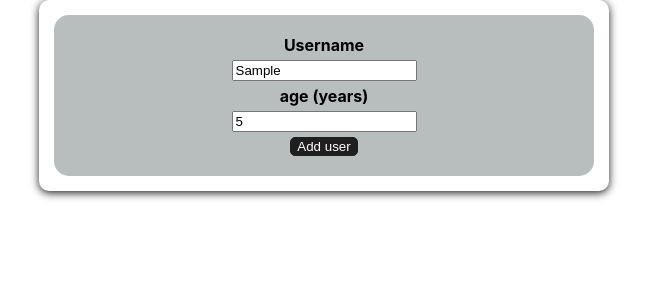
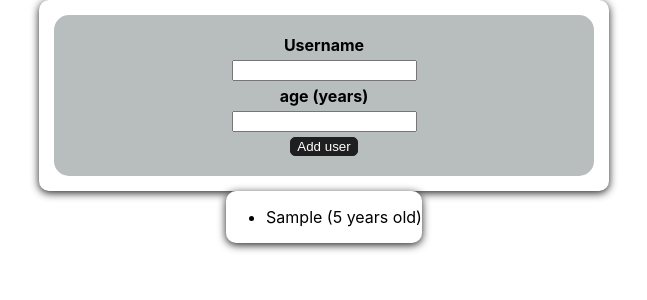
Before and after one commit to ruhollah82/demo-react, a React (Create React App) app: page / in a window 1280 px wide. Both pictures are taken after typing "Sample", "5" into the empty fields and a click on the button "Add user". Shown: the top 300 px of the page, without its empty margins (316-963 px from the left). Built offline with nearby package versions, Linux system fonts and the light colour scheme.

Commit message:
Added Users list

```diff
--- a/src/App.css
+++ b/src/App.css
@@ -1,5 +1,7 @@
 .App {
   display: flex;
+  flex-direction: column;
+  align-items: center;
   background-color: transparent;
   justify-content: center;
 }
--- a/src/App.js
+++ b/src/App.js
@@ -1,10 +1,21 @@
+import React, { useState } from "react";
 import "./App.css";
 import AddUser from "./components/Users/AddUser";
+import UserList from "./components/Users/UserList";
 
 function App() {
+  const [userList, setUserList] = useState([]);
+
+  const addUserHandler = (userName, userAge) => {
+    setUserList((prevUserlist) => {
+      return [...prevUserlist, { name: userName, age: userAge }];
+    });
+  };
+
   return (
     <div className="App">
-      <AddUser />
+      <AddUser onAddUser={addUserHandler} />
+      <UserList users={userList} />
     </div>
   );
 }
--- a/src/components/Users/AddUser.js
+++ b/src/components/Users/AddUser.js
@@ -1,20 +1,53 @@
-import React from "react";
+import React, { useState } from "react";
 import "./AddUser.css";
 import Card from "../UI/Card";
 import Button from "../UI/Button";
 
 const AddUser = (props) => {
+  const [enteredusername, setEnteredUsername] = useState("");
+  const [enteredAge, setEnteredAge] = useState("");
+
   const AddUserHandler = (event) => {
     event.preventDefault();
+    if (
+      enteredusername.trim().length === 0 ||
+      enteredAge.trim().length === 0 ||
+      +enteredAge < 1
+    ) {
+      return;
+    }
+
+    // console.log(enteredusername, enteredAge);
+    props.onAddUser(enteredusername, enteredAge);
+    setEnteredUsername("");
+    setEnteredAge("");
+  };
+  const userChangeHandler = (event) => {
+    setEnteredUsername(event.target.value);
+  };
+  const ageChangeHandler = (event) => {
+    setEnteredAge(event.target.value);
   };
 
   return (
     <Card>
       <form onSubmit={AddUserHandler} className="userform">
         <lable htmlFor="username">Username</lable>
-        <input id="username" type="text" className="userInput" />
+        <input
+          id="username"
+          type="text"
+          className="userInput"
+          onChange={userChangeHandler}
+          value={enteredusername}
+        />
         <lable htmlFor="age">age (years)</lable>
-        <input id="age" type="number" className="userInput" />
+        <input
+          id="age"
+          type="number"
+          className="userInput"
+          onChange={ageChangeHandler}
+          value={enteredAge}
+        />
         <Button type="submit">Add user</Button>
       </form>
     </Card>
--- /dev/null
+++ b/src/components/Users/UserList.js
@@ -0,0 +1,19 @@
+import React from "react";
+
+import Card from "../UI/Card";
+
+const UserList = (props) => {
+  return (
+    <Card>
+      <ul>
+        {props.users.map((user) => (
+          <li>
+            {user.name} ({user.age} years old)
+          </li>
+        ))}
+      </ul>
+    </Card>
+  );
+};
+
+export default UserList;
```
Also changed, not shown: 1 other file (tests, documents, lock files or other folders).
